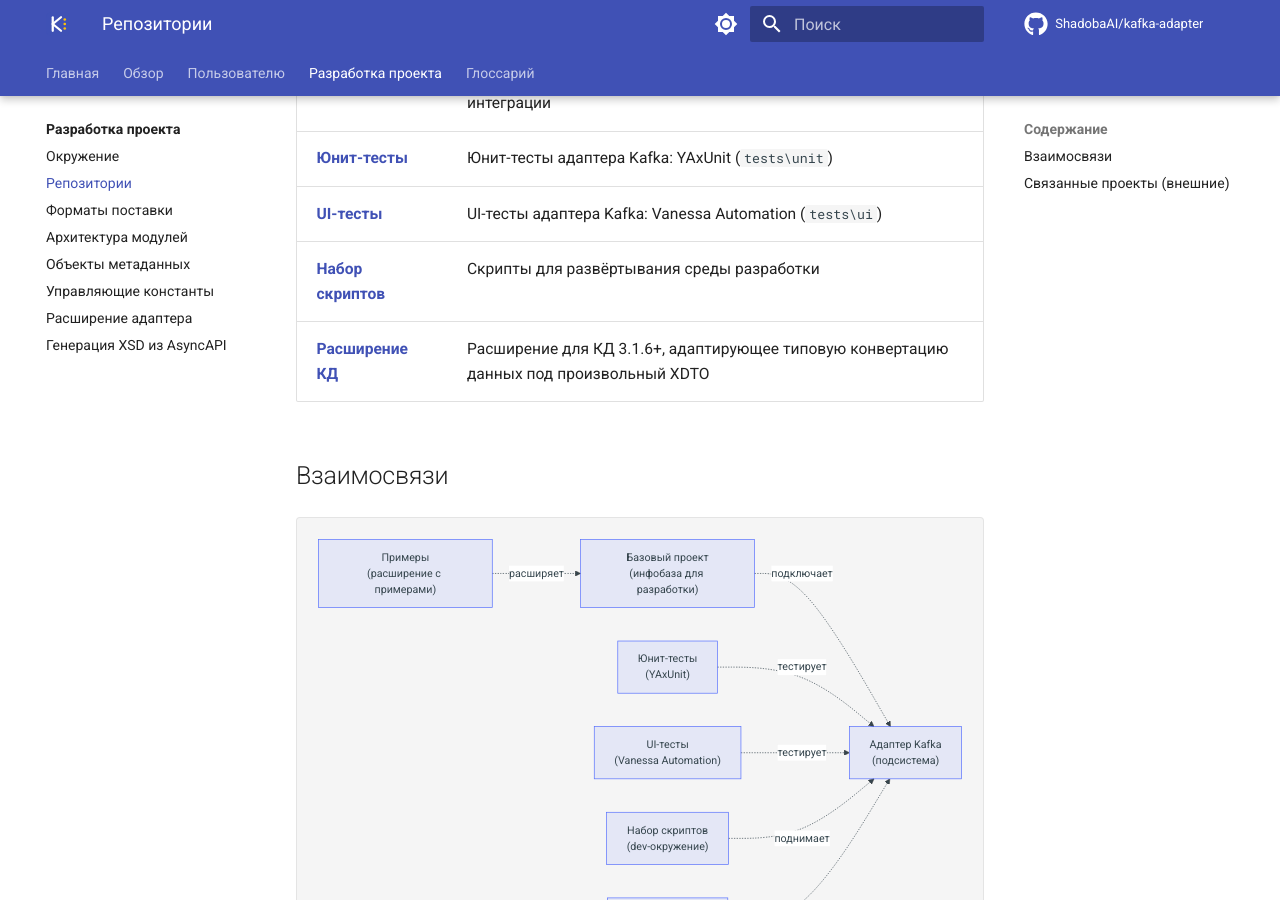
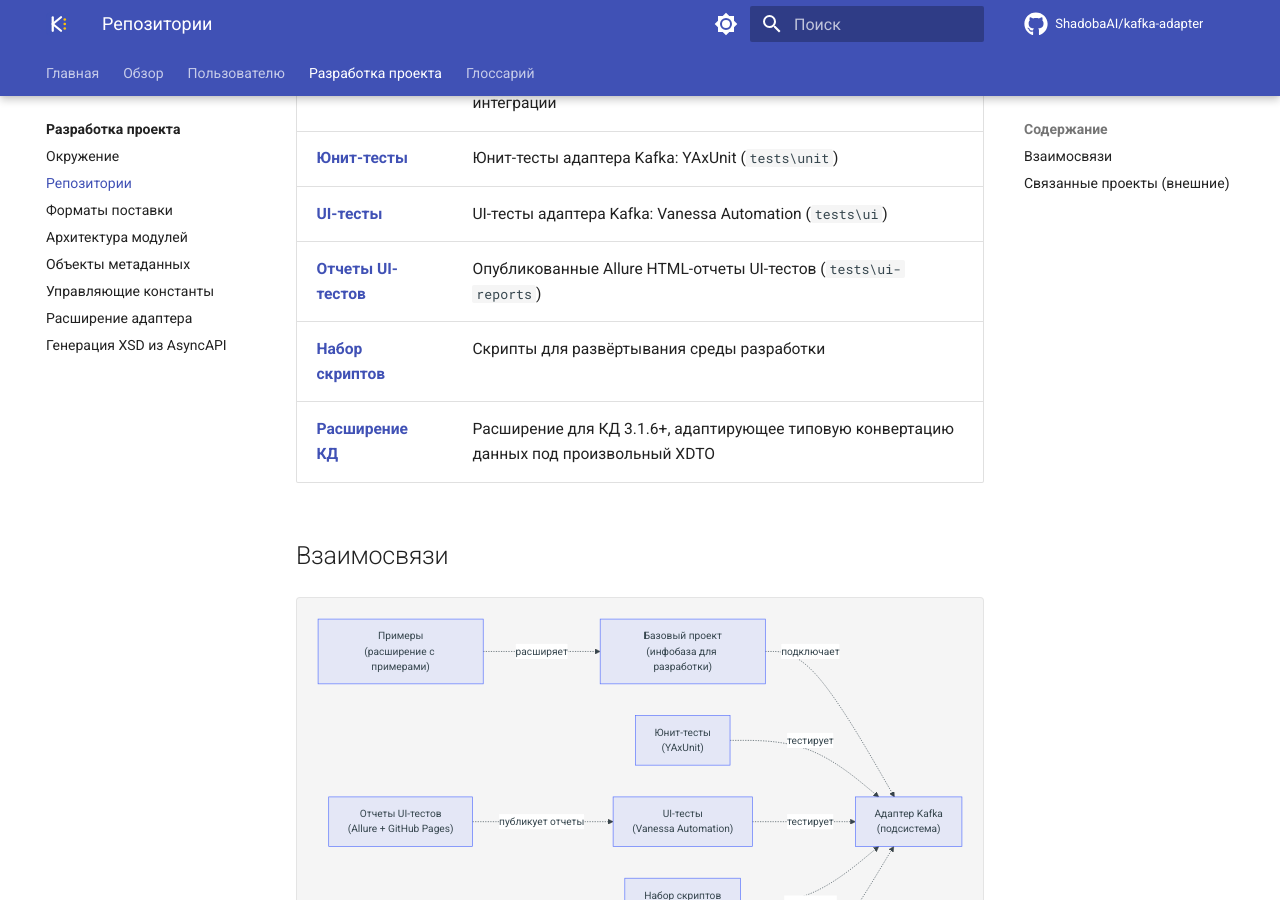
Before and after one commit to ShadobaAI/kafka-adapter, an MkDocs documentation site: the page built from docs/project/repositories.md, in a window 1280 px wide and 900 px high, scrolled down 409 px. Built offline with MkDocs 1.6.1 and Material for MkDocs 9.7.7, drawn with Linux system fonts in a browser that asks for light colours; comment, search, counter and statistics services are not loaded.

Commit message:
обновил доку

````diff
--- a/docs/project/repositories.md
+++ b/docs/project/repositories.md
@@ -9,6 +9,7 @@
 | [**Примеры**](https://github.com/ShadobaAI/kafka-adapter-examples) | Тестовое расширение: примеры использования API и отладка интеграции |
 | [**Юнит-тесты**](https://github.com/ShadobaAI/kafka-adapter-tests-unit) | Юнит-тесты адаптера Kafka: YAxUnit (`tests\unit`) |
 | [**UI-тесты**](https://github.com/ShadobaAI/kafka-adapter-tests-ui) | UI-тесты адаптера Kafka: Vanessa Automation (`tests\ui`) |
+| [**Отчеты UI-тестов**](https://github.com/ShadobaAI/kafka-adapter-tests-ui-reports) | Опубликованные Allure HTML-отчеты UI-тестов (`tests\ui-reports`) |
 | [**Набор скриптов**](https://github.com/ShadobaAI/kafka-tools) | Скрипты для развёртывания среды разработки |
 | [**Расширение КД**](https://github.com/ShadobaAI/kafka-adapter-conv) | Расширение для КД 3.1.6+, адаптирующее типовую конвертацию данных под произвольный XDTO |
 
@@ -21,6 +22,7 @@ flowchart LR
     examples["Примеры<br/>(расширение с примерами)"]
     TESTS_UNIT["Юнит-тесты<br/>(YAxUnit)"]
     TESTS_UI["UI-тесты<br/>(Vanessa Automation)"]
+    TESTS_UI_REPORTS["Отчеты UI-тестов<br/>(Allure + GitHub Pages)"]
     TOOLS["Набор скриптов<br/>(dev-окружение)"]
     CONV["Расширение КД<br/>(КД 3.1 + XDTO)"]
 
@@ -28,6 +30,7 @@ flowchart LR
     examples -.расширяет.-> BASE
     TESTS_UNIT -.тестирует.-> ADAPTER
     TESTS_UI -.тестирует.-> ADAPTER
+    TESTS_UI_REPORTS -.публикует отчеты.-> TESTS_UI
     TOOLS -.поднимает.-> ADAPTER
     CONV -.дополняет.-> ADAPTER
 ```
````
